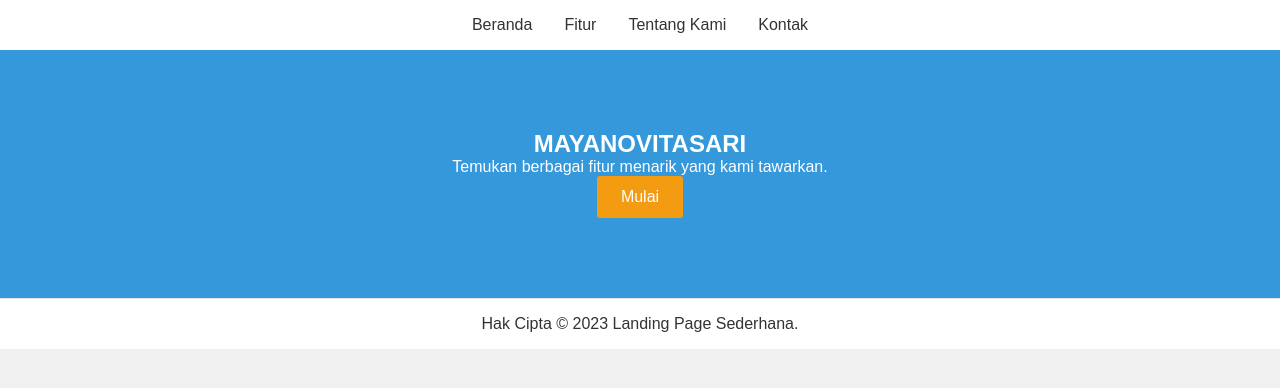
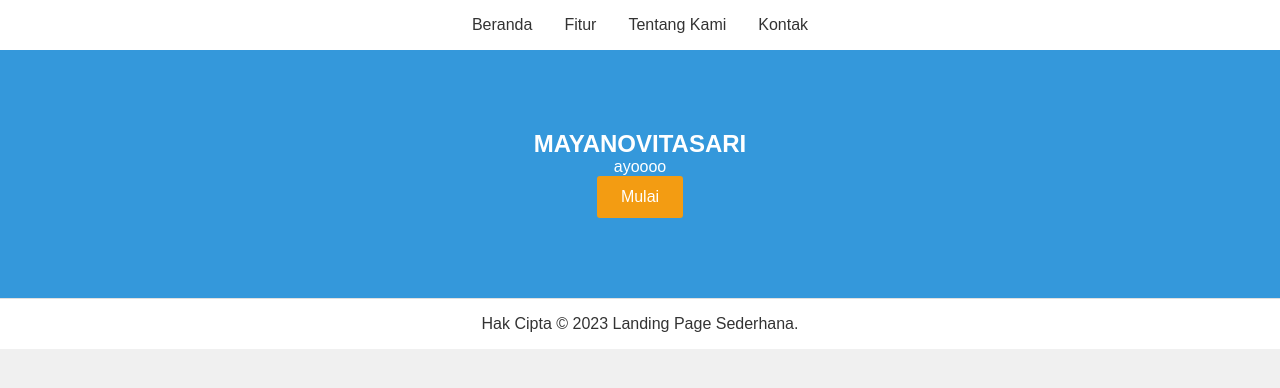
Before and after one commit to siayaa17/siayaa17.github.io, a plain HTML site: page index.html in a window 1280 px wide. Drawn offline with Linux system fonts and the light colour scheme.

Commit message:
edit lagi

```diff
--- a/index.html
+++ b/index.html
@@ -19,7 +19,7 @@
     </header>
     <section class="hero">
         <h1>MAYANOVITASARI</h1>
-        <p>Temukan berbagai fitur menarik yang kami tawarkan.</p>
+        <p>ayoooo</p>
         <a href="#" class="cta-button">Mulai</a>
     </section>
     <footer>
```
